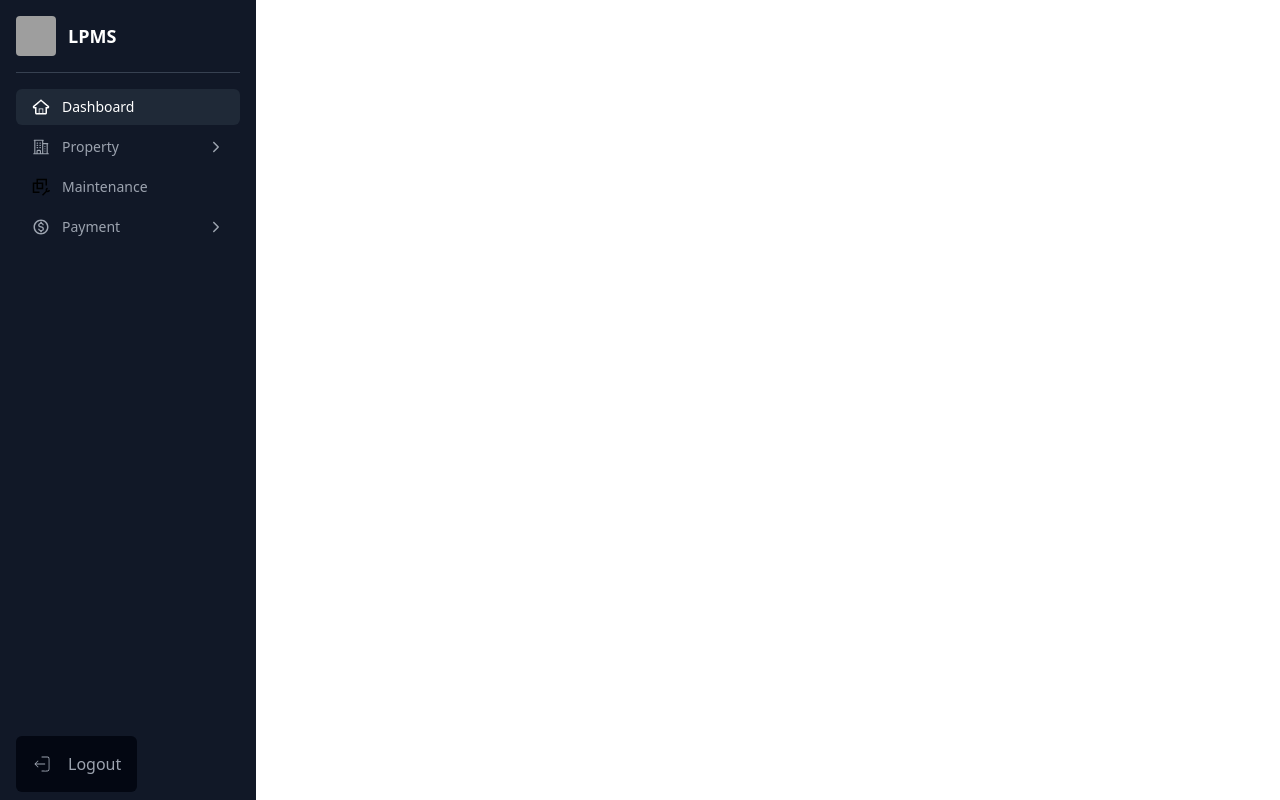
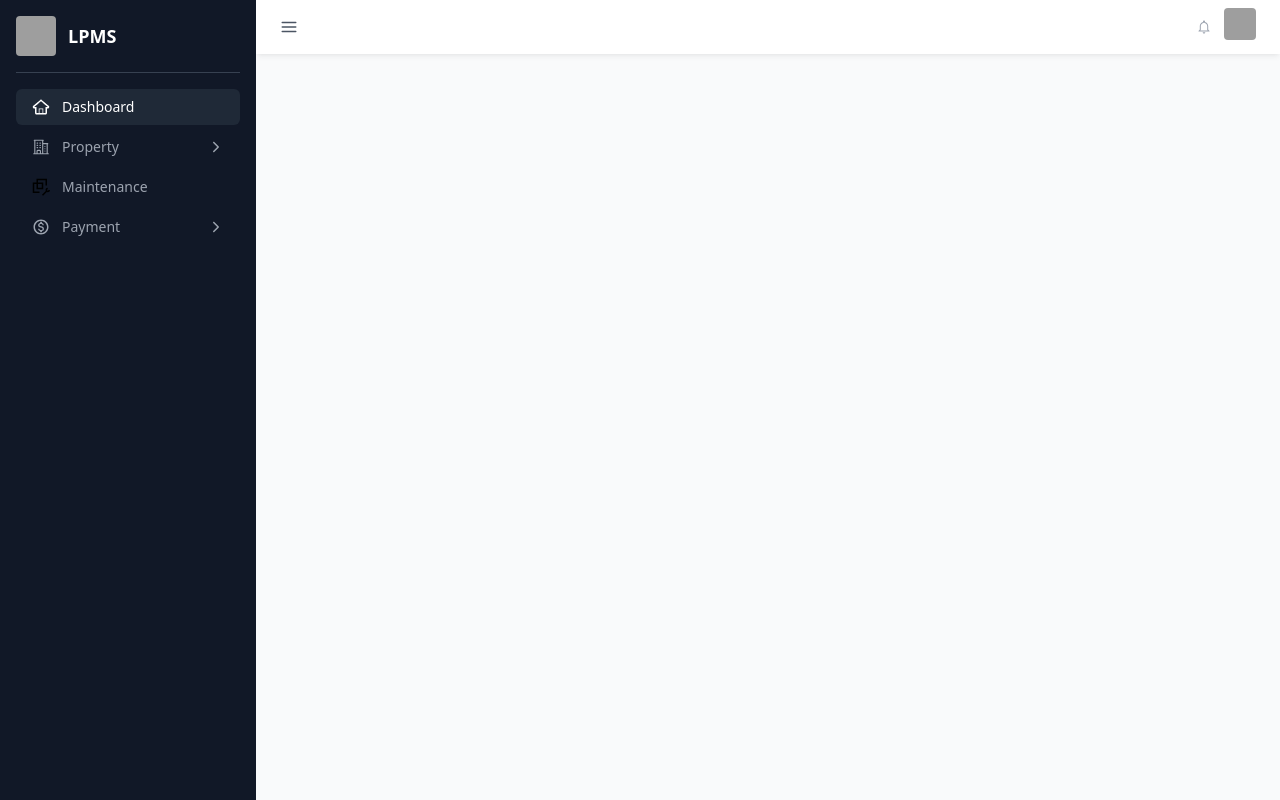
Before and after one commit to JI-Maina/lpms-nextjs, a React (Vite) app: page /dashboard in a window 1280 px wide. Built offline with nearby package versions, Linux system fonts and the light colour scheme; grey boxes are pictures that could not be loaded.

Commit message:
Added layout and navbar setup

```diff
--- a/src/App.tsx
+++ b/src/App.tsx
@@ -1,11 +1,11 @@
-import Sidebar from "@components/layout/Sidebar";
+import Layout from "@components/layout/Layout";
 import { BrowserRouter, Route, Routes } from "react-router-dom";
 
 function App() {
   return (
     <BrowserRouter>
       <Routes>
-        <Route path="/dashboard" element={<Sidebar />} />
+        <Route path="/dashboard" element={<Layout />} />
       </Routes>
     </BrowserRouter>
   );
--- /dev/null
+++ b/src/components/layout/Layout.tsx
@@ -0,0 +1,15 @@
+import Navbar from "./Navbar";
+import Sidebar from "./Sidebar";
+
+const Layout = () => {
+  return (
+    <>
+      <Sidebar />
+      <main className="w-[calc(100%-256px)] ml-64 bg-gray-50 min-h-screen">
+        <Navbar />
+      </main>
+    </>
+  );
+};
+
+export default Layout;
--- a/src/components/layout/Navbar.tsx
+++ b/src/components/layout/Navbar.tsx
@@ -1,5 +1,35 @@
+import { FiMenu } from "react-icons/fi";
+import { IoMdNotificationsOutline } from "react-icons/io";
+
 const Navbar = () => {
-  return <div>Navbar</div>;
+  return (
+    <nav className="py-2 px-6 bg-white flex items-center shadow-md shadow-black/5">
+      <button type="button" className="text-lg text-gray-600">
+        <FiMenu />
+      </button>
+
+      <ul className="ml-auto flex items-center">
+        <li className="mr-1">
+          <button
+            type="button"
+            className="text-gray-400 w-8 h-8 rounded flex items-center justify-center hover:bg-gray-50 hover:text-gray-600"
+          >
+            <IoMdNotificationsOutline />
+          </button>
+        </li>
+
+        <li>
+          <button type="button">
+            <img
+              src="https://placeholder.co/32x32"
+              alt=""
+              className="w-8 h-8 rounded block object-cover align-middle"
+            />
+          </button>
+        </li>
+      </ul>
+    </nav>
+  );
 };
 
 export default Navbar;
--- a/src/components/layout/Sidebar.tsx
+++ b/src/components/layout/Sidebar.tsx
@@ -1,10 +1,9 @@
+import { useState } from "react";
+import { IoIosArrowDown } from "react-icons/io";
+import { IoIosArrowForward } from "react-icons/io";
 import { Link, useLocation } from "react-router-dom";
-import { IoIosArrowForward } from "react-icons/io";
-import { IoIosArrowDown } from "react-icons/io";
-import { CiLogout } from "react-icons/ci";
 
 import { menuItems } from "./LayoutData";
-import { useState } from "react";
 
 const Sidebar = () => {
   const location = useLocation();
@@ -72,14 +71,6 @@ const Sidebar = () => {
           </li>
         ))}
       </ul>
-
-      {/* footer */}
-      <div className="fixed bottom-0 mb-2 p-4 bg-gray-950 rounded-md">
-        <div className="flex items-center text-gray-400 w-full">
-          <CiLogout className="text-xl mr-4" />
-          <button className="">Logout</button>
-        </div>
-      </div>
     </div>
   );
 };
```
